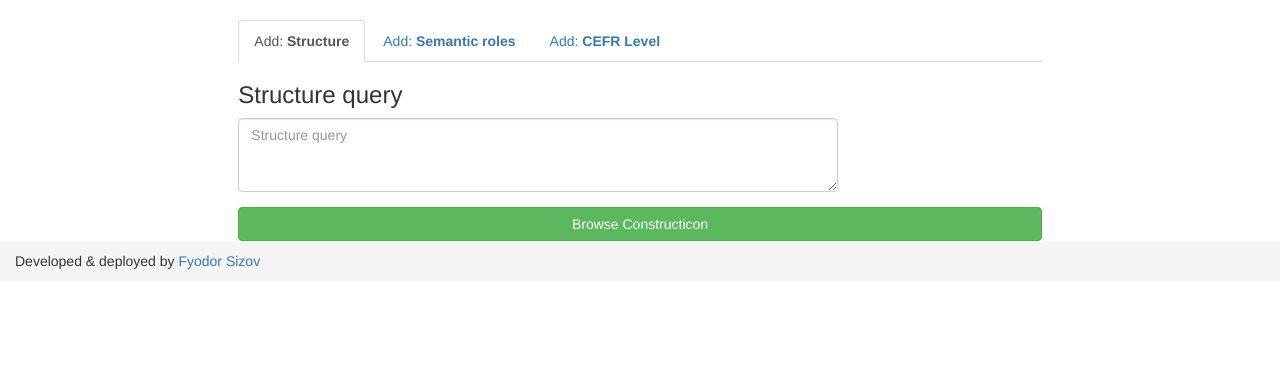
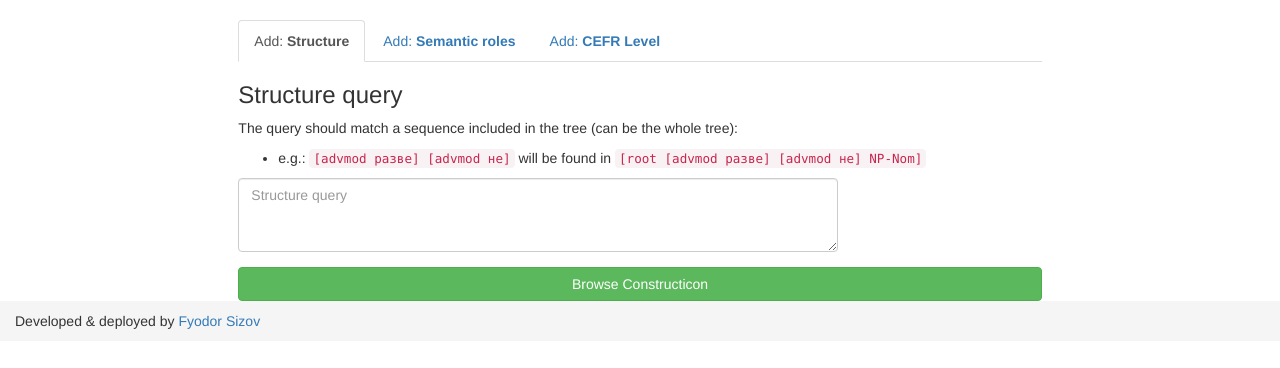
Before and after one commit to sfedia/russian-constructicon, a Flask app: page / in a window 1280 px wide, after a click that opens the changed part. Shown: the part 52-420 px from the top of the page. Run offline with Flask 2, Linux system fonts and the light colour scheme; parts of the project's set-up code (start-up, migrations or seed data) failed here and were passed over; some libraries are stand-ins or nearby versions.

Commit message:
Update main_page.html

```diff
--- a/templates/main_page.html
+++ b/templates/main_page.html
@@ -147,6 +147,12 @@
       <div id="panel1" class="tab-pane fade">
         <h3>Structure query</h3>
         <p>
+            The query should match a sequence included in the tree (can be the whole tree):<br>
+            <ul>
+                <li>
+                    e.g.: <code>[advmod разве] [advmod не]</code> will be found in <code>[root [advmod разве] [advmod не] NP-Nom]</code>
+                </li>
+            </ul>
             <div class="form-group">
               <textarea class="form-control" rows="3" placeholder="Structure query" id="structure-query"></textarea>
             </div>
```
